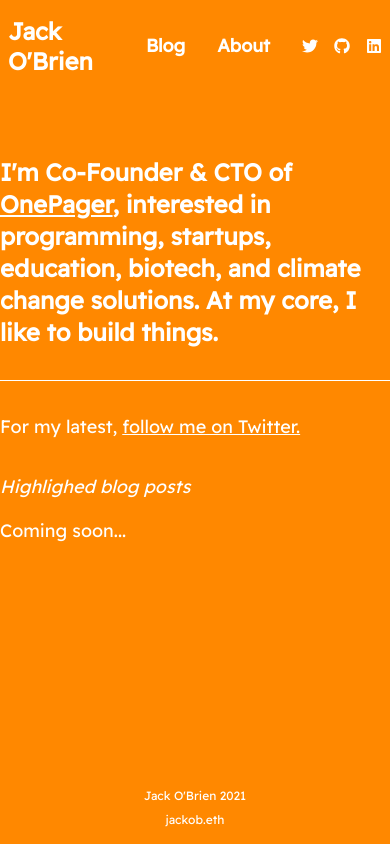
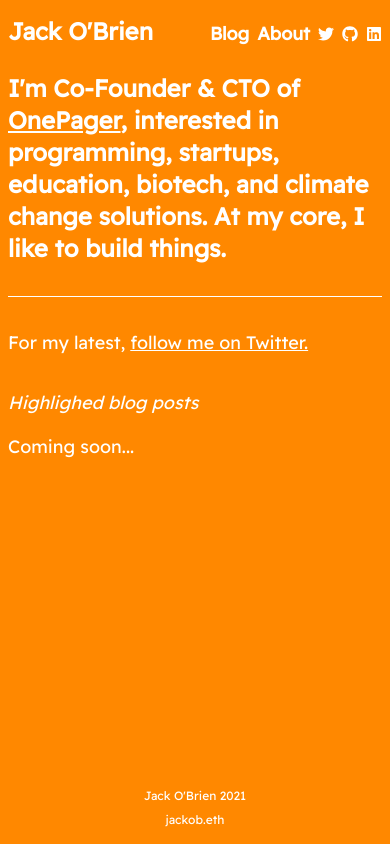
Before and after one commit to jfobrien29/text-reflect, a Next.js app: page / in a window 390 px wide. Built offline with nearby package versions, Linux system fonts and the light colour scheme.

Commit message:
styling for mobile

```diff
--- a/src/components/Header.tsx
+++ b/src/components/Header.tsx
@@ -10,12 +10,12 @@ const HeaderLink: React.FC<any> = ({ href, text }) => (
 
 const Header: React.FC = () => {
   return (
-    <header className="w-full mb-16">
-      <nav className="max-w-1030 flex justify-between mx-auto py-4 px-2 items-center">
+    <header className="w-full mb-2 md:mb-16">
+      <nav className="max-w-1030 flex justify-between mx-auto py-4 px-2 items-baseline md:items-center">
         <h1 className="text-white text-2xl font-bold leading-tight">
           <Link href="/">Jack O'Brien</Link>
         </h1>
-        <div className="flex gap-8 items-center">
+        <div className="flex gap-2 md:gap-8 items-center">
           <HeaderLink href="/blog" text="Blog" />
           <HeaderLink href="/about" text="About" />
           <LogoLinks />
--- a/src/components/LogoLinks.tsx
+++ b/src/components/LogoLinks.tsx
@@ -14,7 +14,7 @@ const LogoLink: React.FC<any> = ({ href, icon }) => (
 
 const LogoLinks: React.FC = () => {
   return (
-    <div className="flex gap-4">
+    <div className="flex gap-2 md:gap-4">
       <LogoLink href="https://twitter.com/thejackobrien" icon={<FaTwitter />} />
       <LogoLink href="https://github.com/jfobrien29" icon={<FaGithub />} />
       <LogoLink
--- a/src/containers/BaseLayout.tsx
+++ b/src/containers/BaseLayout.tsx
@@ -11,7 +11,7 @@ const BaseLayout: React.FC<any> = ({ children }) => {
       <div className="w-full min-h-screen flex flex-col font-readex-pro">
         <Header />
 
-        <main className="w-full flex justify-center align-middle text-white">
+        <main className="w-full flex justify-center align-middle text-white px-2">
           {children}
         </main>
 
```
